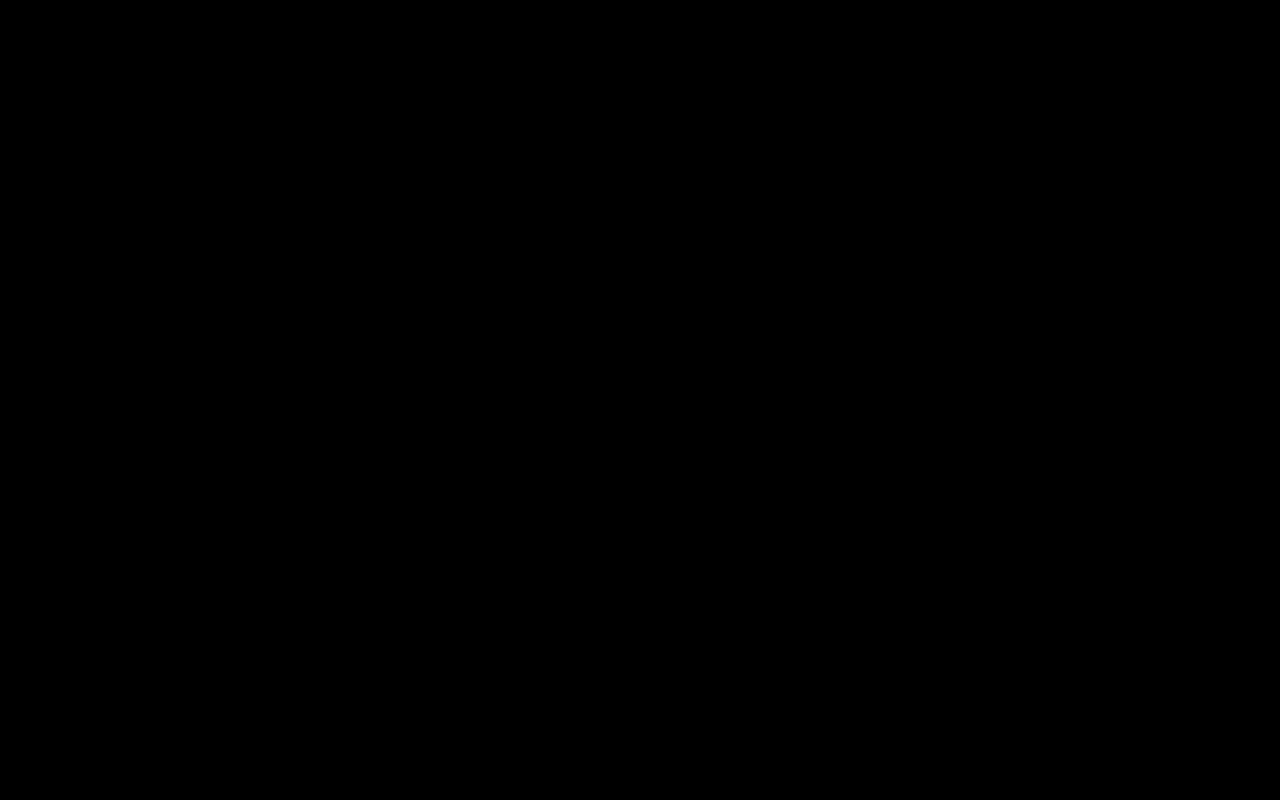
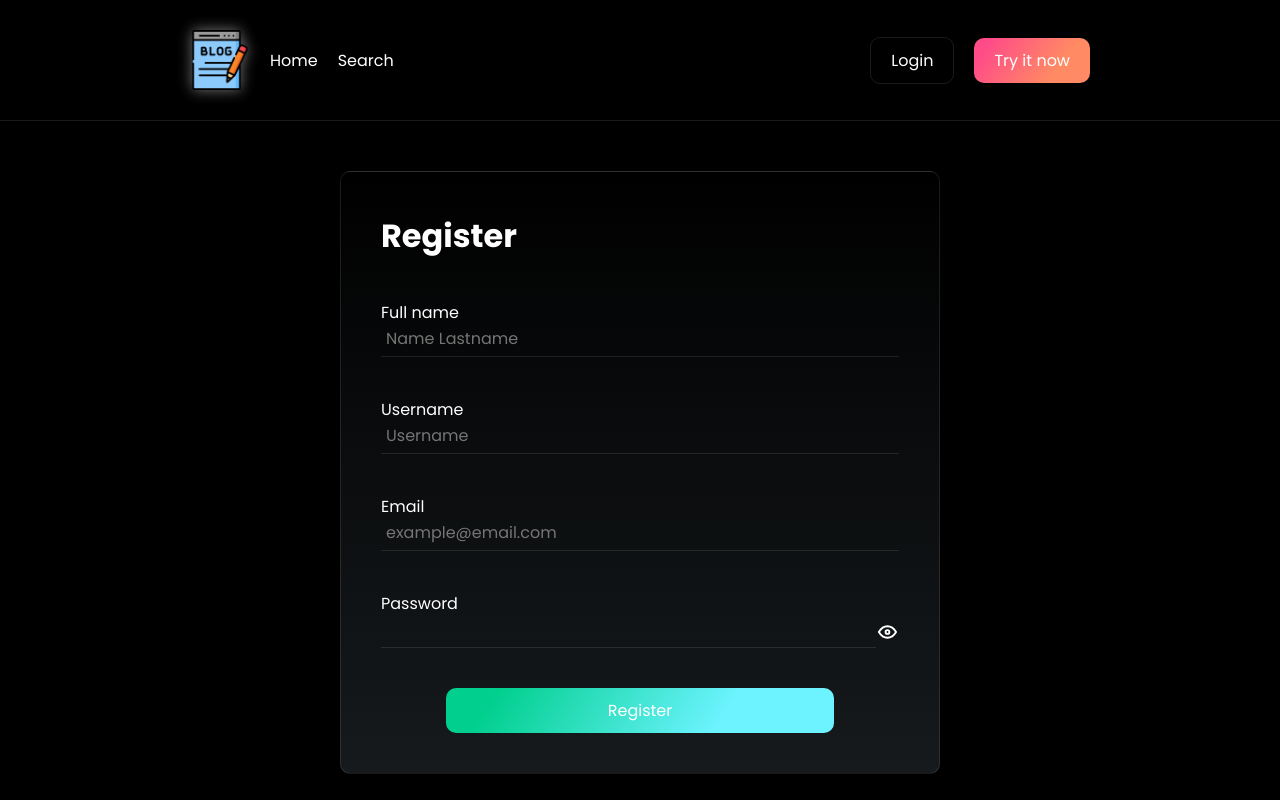
Before and after one commit to forjoa/blog, a React (Vite) app in the folder client/: page /register in a window 1280 px wide. Shown: the top 800 px of the page. Built offline with nearby package versions, Linux system fonts and the light colour scheme.

Commit message:
register form made correctly

```diff
--- a/client/src/components/Register.tsx
+++ b/client/src/components/Register.tsx
@@ -1,9 +1,84 @@
+import { useState } from 'react'
+import Footer from './Footer'
+import Header from './Header'
+import { IconEye, IconEyeOff } from '@tabler/icons-react'
 
 const Register = () => {
-    return (
-        <>
-        </>
-    )
+  const [name, setName] = useState<string>('')
+  const [username, setUsername] = useState<string>('')
+  const [email, setEmail] = useState<string>('')
+  const [password, setPassword] = useState<string>('')
+  const [seePwd, setSeePwd] = useState<boolean>(false)
+
+  return (
+    <>
+      <Header />
+      <div className='main-login'>
+        <form>
+          <h1>Register</h1>
+          <div className='name-container'>
+            <label htmlFor='name'>Full name</label>
+            <input
+              type='text'
+              name='name'
+              id='name'
+              placeholder='Name Lastname'
+              autoComplete='name'
+              value={name}
+              onChange={(e) => setName(e.target.value)}
+            />
+          </div>
+          <div className='username-container'>
+            <label htmlFor='username'>Username</label>
+            <input
+              type='text'
+              name='username'
+              id='username'
+              placeholder='Username'
+              autoComplete='username'
+              value={username}
+              onChange={(e) => setUsername(e.target.value)}
+            />
+          </div>
+          <div className='email-container'>
+            <label htmlFor='email'>Email</label>
+            <input
+              type='email'
+              name='email'
+              id='email'
+              placeholder='example@email.com'
+              autoComplete='username'
+              value={email}
+              onChange={(e) => setEmail(e.target.value)}
+              required
+            />
+          </div>
+          <div className='password-container'>
+            <label htmlFor='password'>Password</label>
+            <div className='input-pwd-container'>
+              <input
+                type={seePwd ? 'text' : 'password'}
+                name='password'
+                id='password'
+                autoComplete='current-password'
+                value={password}
+                onChange={(e) => setPassword(e.target.value)}
+                required
+              />
+              {seePwd ? (
+                <IconEyeOff onClick={() => setSeePwd(!seePwd)} />
+              ) : (
+                <IconEye onClick={() => setSeePwd(!seePwd)} />
+              )}
+            </div>
+          </div>
+
+          <input type='submit' value='Register' className='login-submit' />
+        </form>
+      </div>
+      <Footer />
+    </>
+  )
 }
 
 export default Register
```
